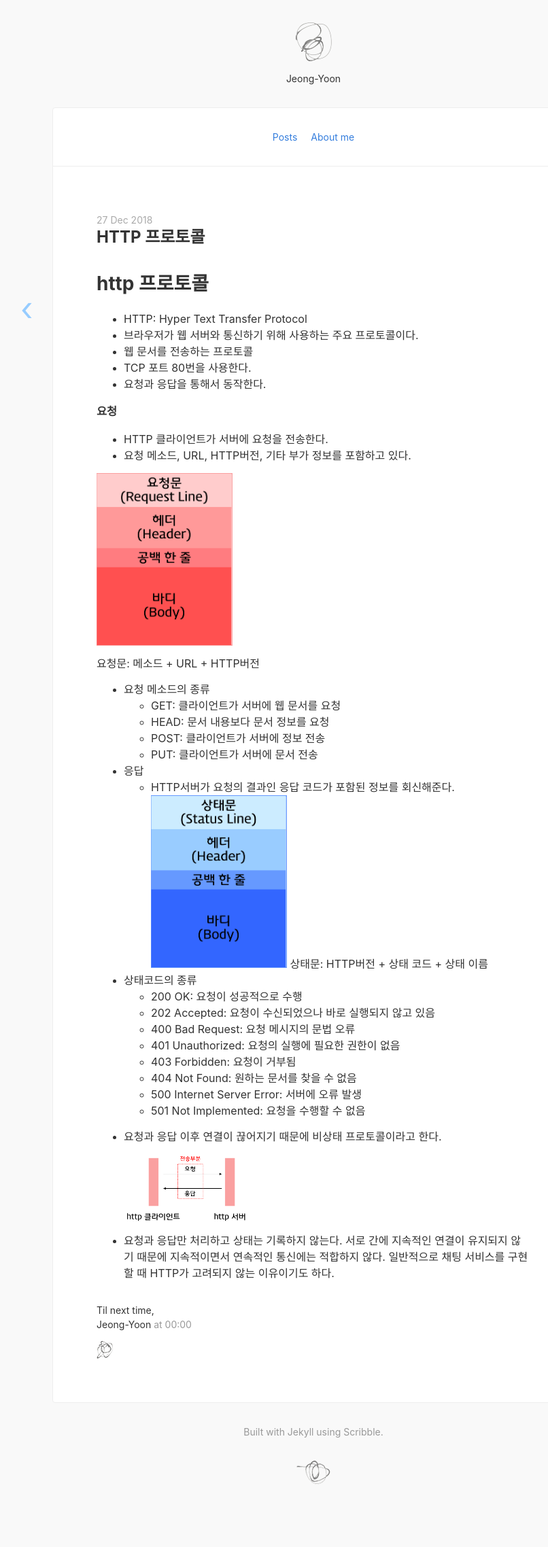
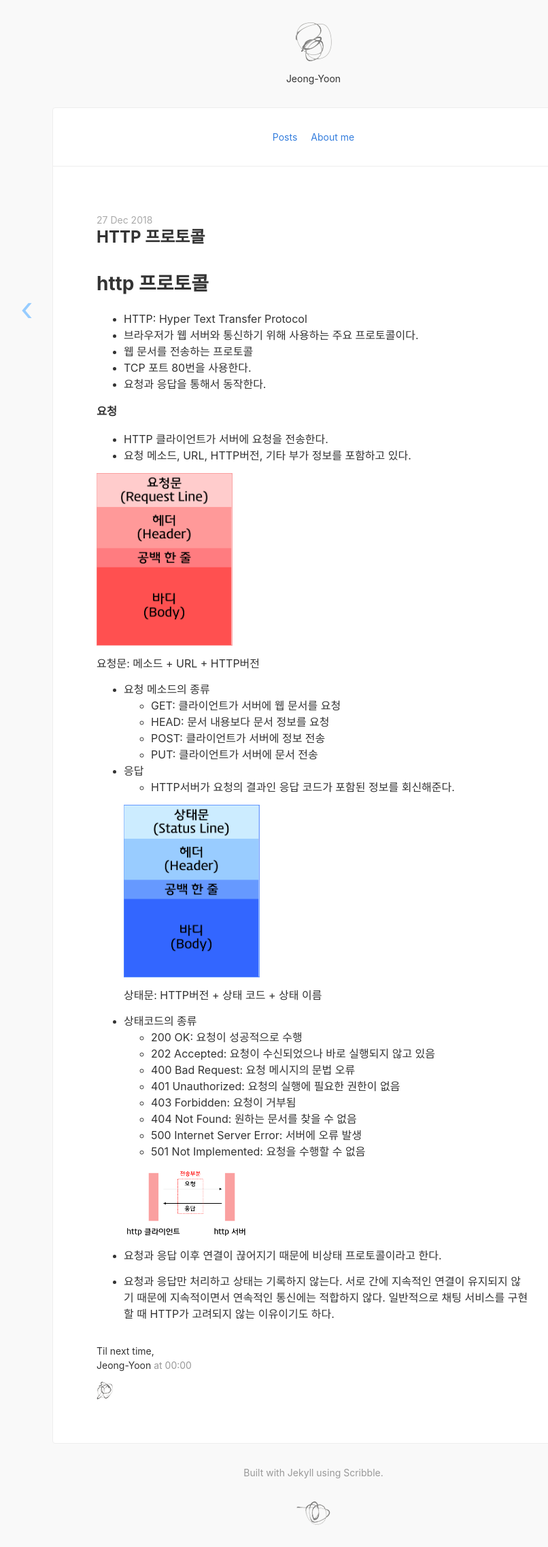
Before and after one commit to Jeong-Yoon/Jeong-Yoon.github.io, a Jekyll site: the page built from _posts/2018-12-27-http 프로토콜.md, in a window 1280 px wide. Shown: the whole page at 68% size, without its empty margins (179-985 px from the left). Built offline with Jekyll 4.4.1, drawn with Linux system fonts in a browser that asks for light colours; nearby versions of some CDN libraries; before the commit the page ends 2216 px from its top, so only the background shows below that.

Commit message:
Update 2018-12-27-http 프로토콜.md

```diff
--- a/_posts/2018-12-27-http 프로토콜.md
+++ b/_posts/2018-12-27-http 프로토콜.md
@@ -22,8 +22,9 @@
 
 - <span style="font-size: 12pt; ">응답
   * <span style="font-size: 12pt; ">HTTP서버가 요청의 결과인 응답 코드가 포함된 정보를 회신해준다.
-  <span style="font-size: 12pt; ">
-  <img src="{{ site.baseurl }}/images/respond.png" style="width:200px;">
+
+  <span style="font-size: 12pt; ">  <img src="{{ site.baseurl }}/images/respond.png" style="width:200px;">
+
   <span style="font-size: 12pt; ">상태문: HTTP버전 + 상태 코드 + 상태 이름
 
 - <span style="font-size: 12pt; ">상태코드의 종류
@@ -36,7 +37,9 @@
   * <span style="font-size: 12pt; ">500 Internet Server Error: 서버에 오류 발생
   * <span style="font-size: 12pt; ">501 Not Implemented: 요청을 수행할 수 없음
 
+  <img src="{{ site.baseurl }}/images/stateless.png" style="width:200px;">
+
 - <span style="font-size: 12pt; ">요청과 응답 이후 연결이 끊어지기 때문에 비상태 프로토콜이라고 한다.
 
-  <img src="{{ site.baseurl }}/images/stateless.png" style="width:200px;">
+
 - <span style="font-size: 12pt; ">요청과 응답만 처리하고 상태는 기록하지 않는다. 서로 간에 지속적인 연결이 유지되지 않기 때문에 지속적이면서 연속적인 통신에는 적합하지 않다. 일반적으로 채팅 서비스를 구현할 때 HTTP가 고려되지 않는 이유이기도 하다.
```
